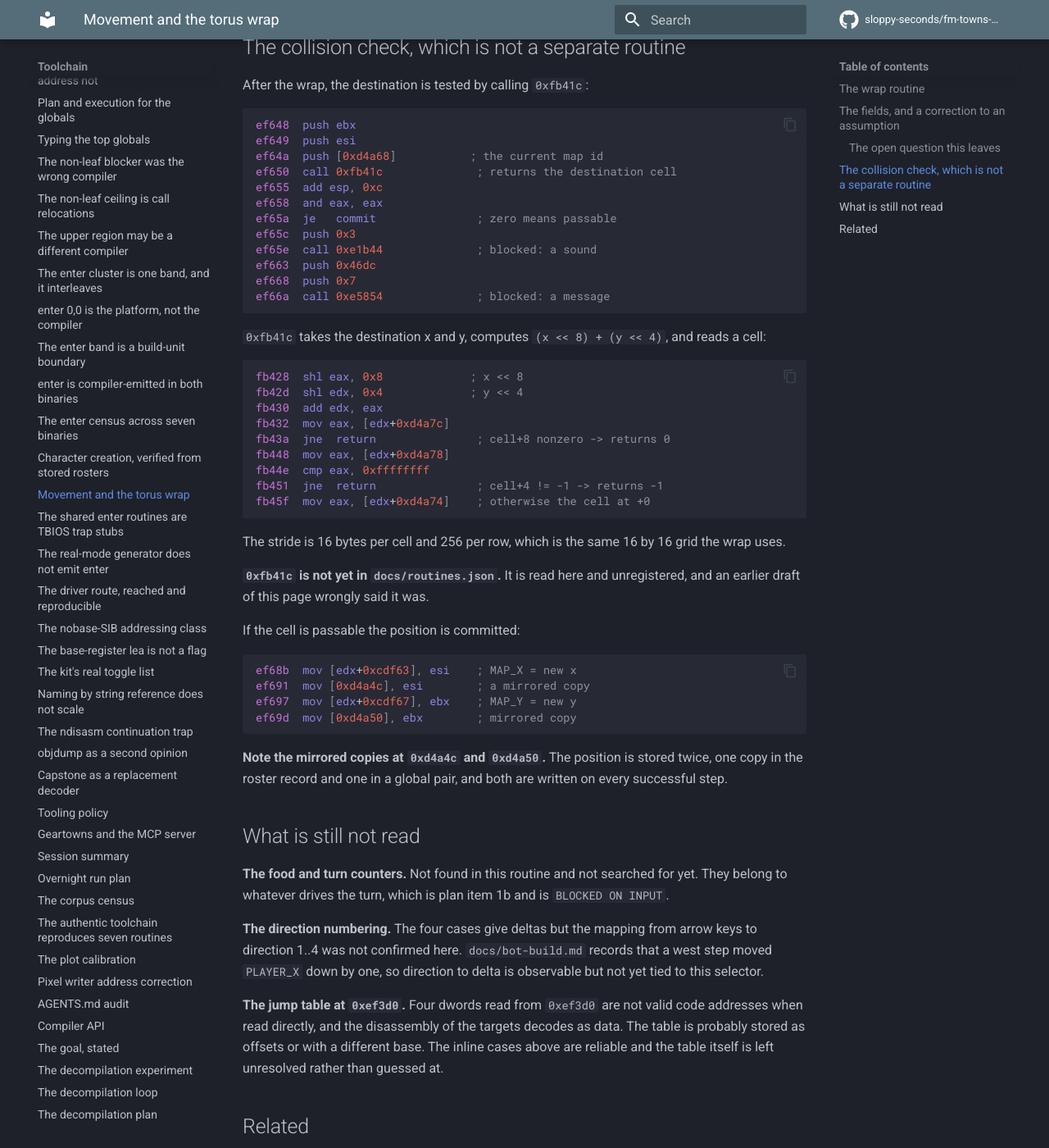
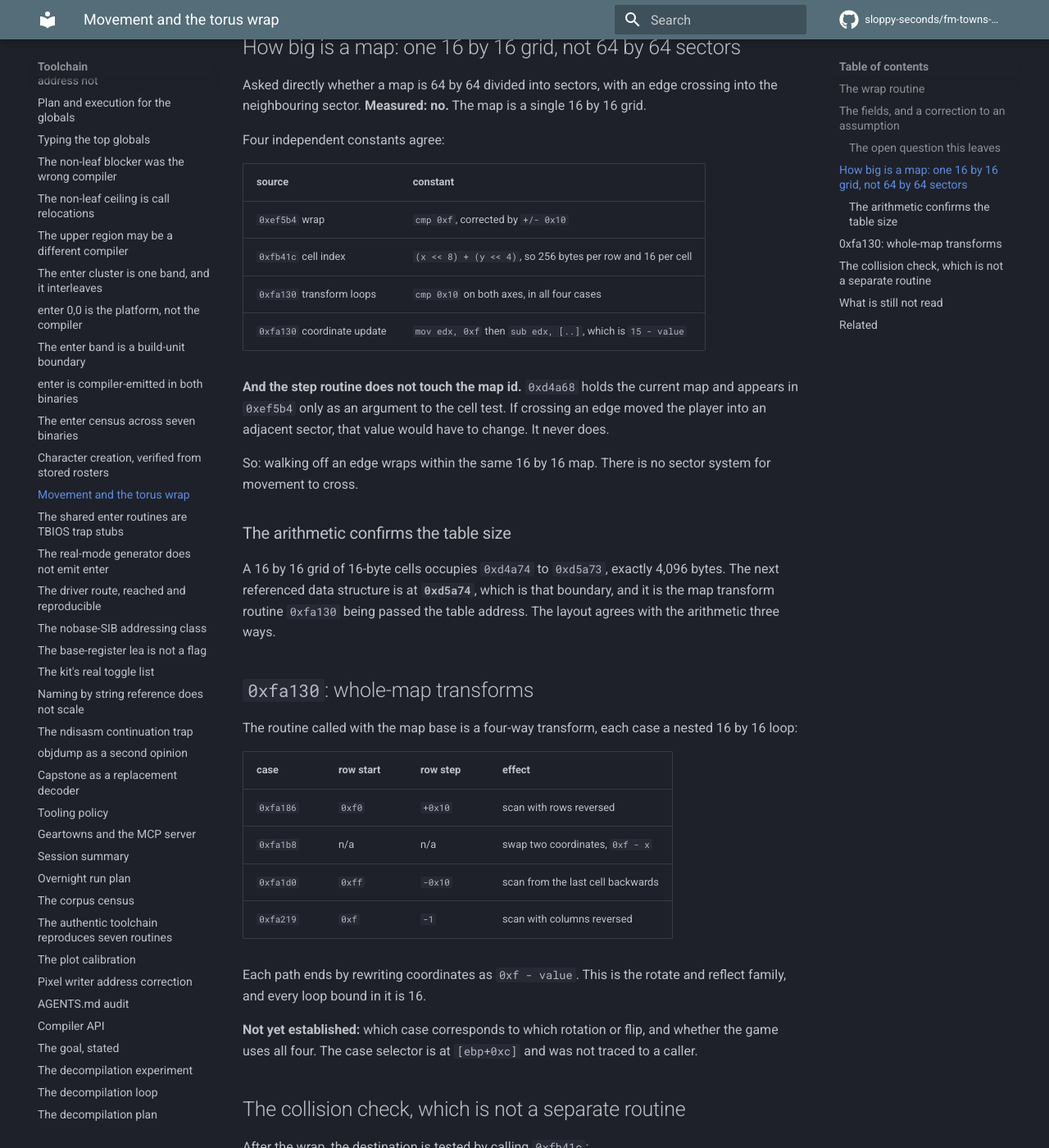
Before and after one commit to sloppy-seconds/fm-towns-ultima, an MkDocs documentation site: the page built from docs/movement-and-wrap.md, in a window 1280 px wide and 1400 px high, scrolled down 2514 px. Shown: the whole window at 82% size. Built offline with MkDocs 1.6.1 and Material for MkDocs 9.7.7, drawn with Linux system fonts in a browser that asks for light colours; comment, search, counter and statistics services are not loaded.

Commit message:
The map is one 16 by 16 grid, not 64 by 64 sectors
Measured to answer a direct question. Four constants agree:

  0xef5b4 wrap        cmp 0xf, +/- 0x10
  0xfb41c cell index  (x<<8)+(y<<4), so 16 bytes per cell
  0xfa130 loops       cmp 0x10 on both axes, all four cases
  0xfa130 coord       mov edx,0xf / sub, i.e. 15 - value

And the step routine never writes the map id at 0xd4a68, so an edge
crossing cannot move the player to an adjacent sector: the wrap is within
one map.

Table size agrees three ways: 16x16x16 = 4096 bytes at 0xd4a74, and the
next structure is at 0xd5a74, which is exactly that boundary.

Also reads and registers 0xfa130, the whole-map transform: four cases,
each a nested 16 by 16 loop, ending with 15 - value. The rotate and
reflect family. Which case is which rotation was not traced.

```diff
--- a/docs/movement-and-wrap.md
+++ b/docs/movement-and-wrap.md
@@ -93,6 +93,50 @@ I wrote "torus wrap on the player position" in the plan item when first drafting
 expectation that a movement coordinate would be called that. The code says otherwise, and the
 phrase sent the first search at this item to the wrong fields.
 
+## How big is a map: one 16 by 16 grid, not 64 by 64 sectors
+
+Asked directly whether a map is 64 by 64 divided into sectors, with an edge crossing into the
+neighbouring sector. **Measured: no.** The map is a single 16 by 16 grid.
+
+Four independent constants agree:
+
+| source | constant |
+|---|---|
+| `0xef5b4` wrap | `cmp 0xf`, corrected by `+/- 0x10` |
+| `0xfb41c` cell index | `(x << 8) + (y << 4)`, so 256 bytes per row and 16 per cell |
+| `0xfa130` transform loops | `cmp 0x10` on both axes, in all four cases |
+| `0xfa130` coordinate update | `mov edx, 0xf` then `sub edx, [..]`, which is `15 - value` |
+
+**And the step routine does not touch the map id.** `0xd4a68` holds the current map and appears in
+`0xef5b4` only as an argument to the cell test. If crossing an edge moved the player into an
+adjacent sector, that value would have to change. It never does.
+
+So: walking off an edge wraps within the same 16 by 16 map. There is no sector system for movement
+to cross.
+
+### The arithmetic confirms the table size
+
+A 16 by 16 grid of 16-byte cells occupies `0xd4a74` to `0xd5a73`, exactly 4,096 bytes. The next
+referenced data structure is at **`0xd5a74`**, which is that boundary, and it is the map transform
+routine `0xfa130` being passed the table address. The layout agrees with the arithmetic three ways.
+
+## `0xfa130`: whole-map transforms
+
+The routine called with the map base is a four-way transform, each case a nested 16 by 16 loop:
+
+| case | row start | row step | effect |
+|---|---|---|---|
+| `0xfa186` | `0xf0` | `+0x10` | scan with rows reversed |
+| `0xfa1b8` | n/a | n/a | swap two coordinates, `0xf - x` |
+| `0xfa1d0` | `0xff` | `-0x10` | scan from the last cell backwards |
+| `0xfa219` | `0xf` | `-1` | scan with columns reversed |
+
+Each path ends by rewriting coordinates as `0xf - value`. This is the rotate and reflect family, and
+every loop bound in it is 16.
+
+**Not yet established:** which case corresponds to which rotation or flip, and whether the game uses
+all four. The case selector is at `[ebp+0xc]` and was not traced to a caller.
+
 ## The collision check, which is not a separate routine
 
 After the wrap, the destination is tested by calling `0xfb41c`:
--- a/docs/routines.json
+++ b/docs/routines.json
@@ -872,6 +872,14 @@
       "class": "not-c",
       "what": "Destination test for a step: indexes a cell table by (x << 8) + (y << 4), returns the cell at +0, or 0 when cell+8 is nonzero, or -1 when cell+4 is not -1.",
       "evidence": "Read this session as the collision test called by 0xef5b4. docs/movement-and-wrap.md."
+    },
+    {
+      "addr": "fa130",
+      "callers": 1,
+      "bytes": 0,
+      "class": "not-c",
+      "what": "Whole-map transform: a four-way selector, each case a nested 16 by 16 loop over the cell table, rewriting coordinates as 15 - value. The rotate and reflect family.",
+      "evidence": "Read this session, docs/movement-and-wrap.md. Every loop bound is cmp 0x10 and the coordinate update is mov edx,0xf / sub. Called from 0xef953 with the table base 0xd5a74. Which case is which rotation was not established."
     }
   ],
   "globals_ref": {
```
